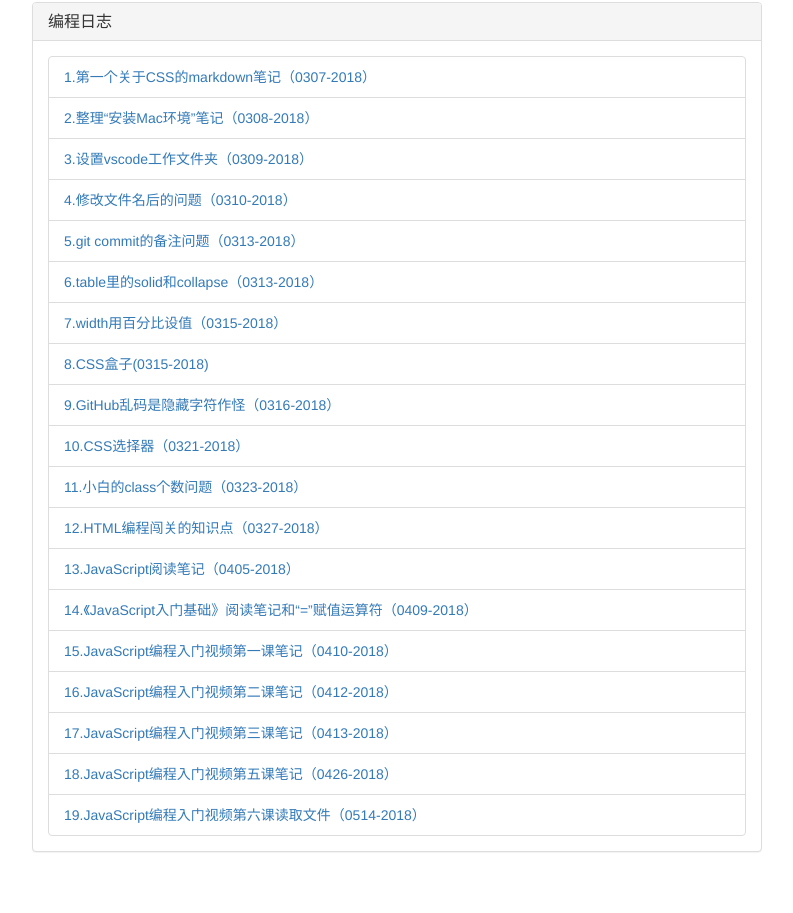
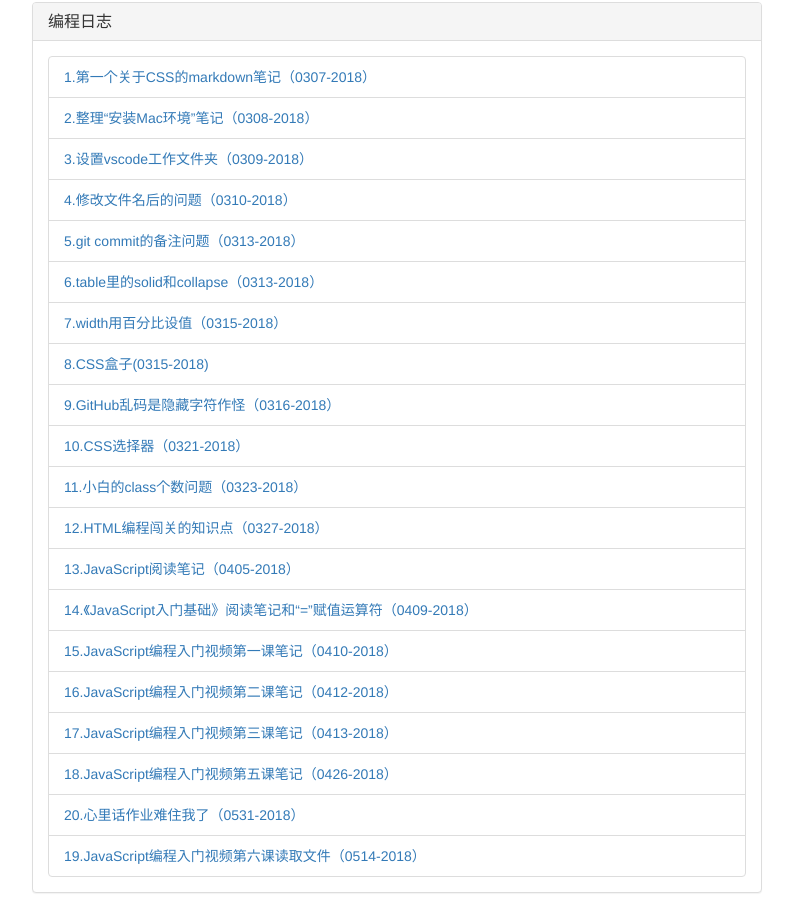
Before and after one commit to LearnerYing/Programming-Note, a plain HTML site: page index.html in a window 1280 px wide. Shown: the part 198-1111 px from the top of the page, without its empty margins (243-1036 px from the left). Before the commit the page ends 1070 px from the top, so only its background shows below. Drawn offline with nearby package versions, Linux system fonts and the light colour scheme.

Commit message:
添加第20个笔记

```diff
--- a/index.html
+++ b/index.html
@@ -114,6 +114,11 @@
               </li>
             <li class="list-group-item">
                 <a href="https://github.com/LearnerYing/Programming-Note/blob/master/19.JavaScript%E7%BC%96%E7%A8%8B%E5%85%A5%E9%97%A8%E7%AC%AC%E5%85%AD%E8%AF%BE%E8%AF%BB%E5%8F%96%E6%96%87%E4%BB%B6.md">
+                  20.心里话作业难住我了（0531-2018）
+                </a>
+              </li>
+            <li class="list-group-item">
+                <a href="https://github.com/LearnerYing/Programming-Note/blob/master/20.%E8%80%81%E5%B8%88%E5%B8%83%E7%BD%AE%E7%9A%84%E7%9A%84%E5%BF%83%E9%87%8C%E8%AF%9D%E4%BD%9C%E4%B8%9A%E9%9A%BE%E5%80%92%E6%88%91%E4%BA%86.md">
                   19.JavaScript编程入门视频第六课读取文件（0514-2018）
                 </a>
               </li>
```
